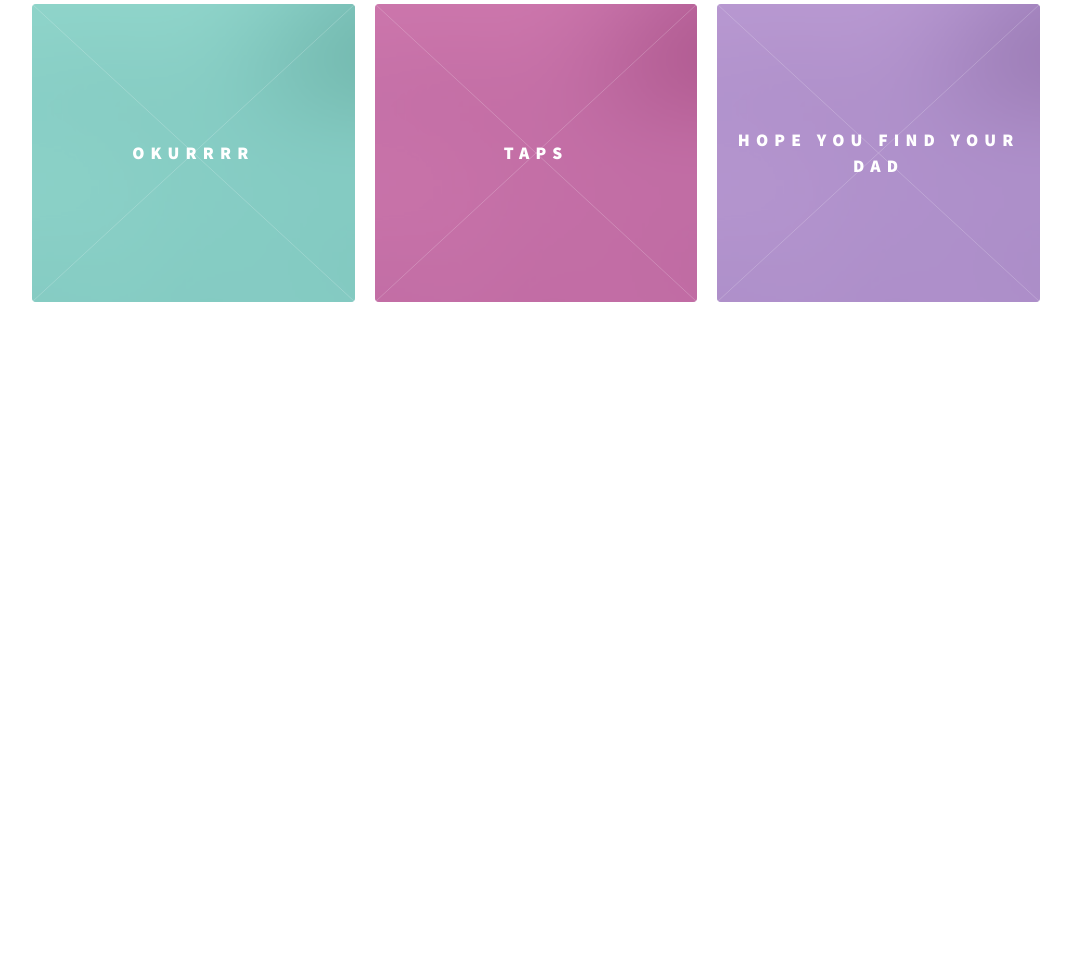
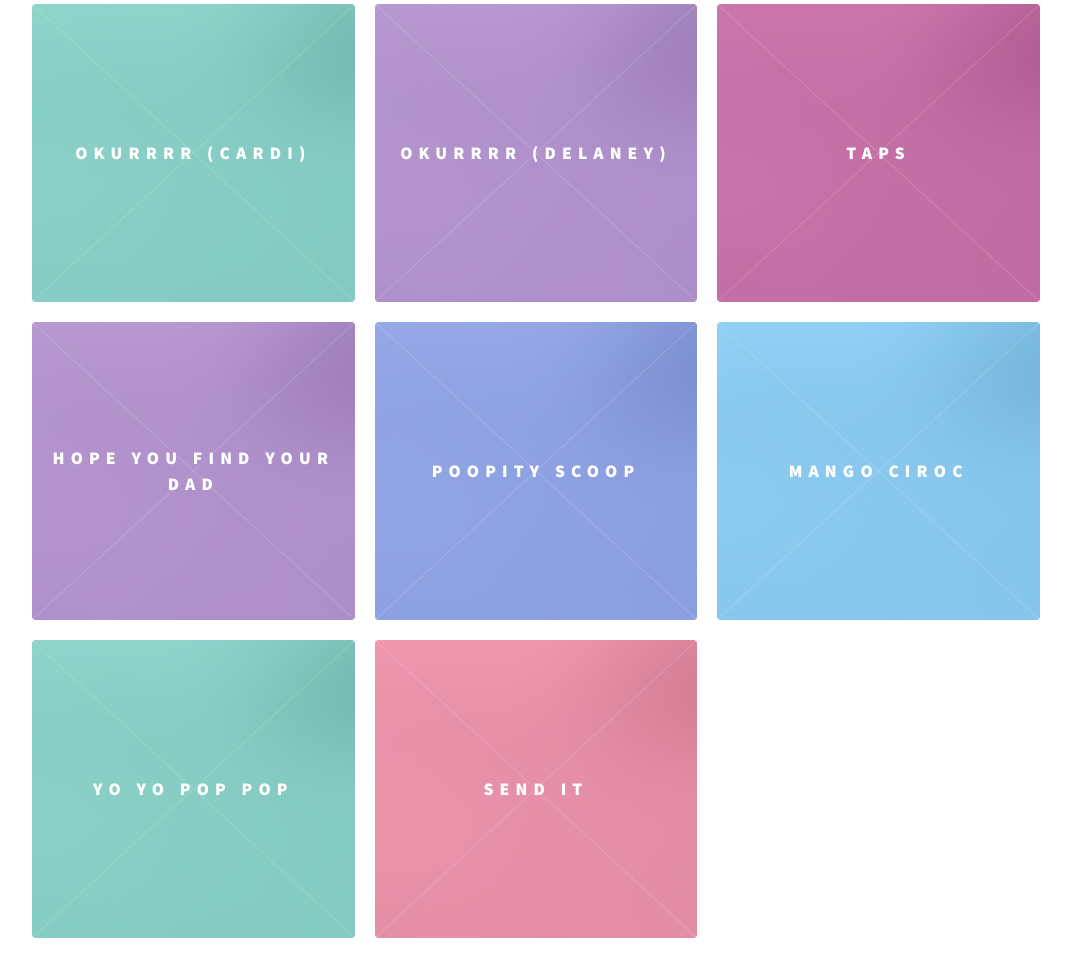
Before and after one commit to davebokil/soundboard, a website: page public/index.html in a window 1280 px wide. Shown: the part 415-1392 px from the top of the page, without its empty margins (104-1175 px from the left). Before the commit the page ends 813 px from the top, so only its background shows below. Drawn offline with Linux system fonts and the light colour scheme.

Commit message:
few more buttons

```diff
--- a/public/index.html
+++ b/public/index.html
@@ -14,7 +14,12 @@
     <audio id="smellin" src="assets/audio/smellin.mp3"></audio>
     <audio id="cardib" src="assets/audio/cardib.mp3"></audio>
     <audio id="taps" src="assets/audio/taps.mp3"></audio>
-    <audio id="dad" src="assets/audio/dad.mp3"></audio>
+    <audio id="dad" src="assets/audio/dad2.mp3"></audio>
+    <audio id="kanye" src="assets/audio/kanye.mp3"></audio>
+    <audio id="mango" src="assets/audio/mango.mp3"></audio>
+    <audio id="pop" src="assets/audio/pop.mp3"></audio>
+    <audio id="send" src="assets/audio/sendit.mp3"></audio>
+    <audio id="delaneykur" src="assets/audio/delaneykur.mp3"></audio>
     <!-- Wrapper -->
     <div id="wrapper">
         <!-- Main -->
@@ -54,7 +59,15 @@
 													<img src="assets/images/pic05.jpg" alt="" />
 												</span>
                         <a onclick="document.getElementById('cardib').play()">
-                            <h2>OKURRRR</h2>
+                            <h2>OKURRRR (CARDI)</h2>
+                        </a>
+                    </article>
+                    <article class="style5">
+                        <span class="image">
+                            <img src="assets/images/pic05.jpg" alt="" />
+                        </span>
+                        <a onclick="document.getElementById('delaneykur').play()">
+                            <h2>OKURRRR (DELANEY)</h2>
                         </a>
                     </article>
                     <article class="style4">
@@ -73,62 +86,39 @@
                             <h2>HOPE YOU FIND YOUR DAD</h2>
                         </a>
                     </article>
-                    <!-- <article class="style6">
+                    <article class="style6">
                         <span class="image">
-													<img src="assets/images/pic06.jpg" alt="" />
-												</span>
-                        <a href="generic.html">
-                            <h2>Veroeros</h2>
-                            <div class="content">
-                                <p>Sed nisl arcu euismod sit amet nisi lorem etiam dolor veroeros et feugiat.</p>
-                            </div>
+                            <img src="assets/images/pic05.jpg" alt="" />
+                        </span>
+                        <a onclick="document.getElementById('kanye').play()">
+                            <h2>POOPITY SCOOP</h2>
                         </a>
                     </article>
                     <article class="style2">
                         <span class="image">
-													<img src="assets/images/pic07.jpg" alt="" />
-												</span>
-                        <a href="generic.html">
-                            <h2>Ipsum</h2>
-                            <div class="content">
-                                <p>Sed nisl arcu euismod sit amet nisi lorem etiam dolor veroeros et feugiat.</p>
-                            </div>
+                            <img src="assets/images/pic05.jpg" alt="" />
+                        </span>
+                        <a onclick="document.getElementById('mango').play()">
+                            <h2>MANGO CIROC</h2>
                         </a>
                     </article>
                     <article class="style3">
                         <span class="image">
-													<img src="assets/images/pic08.jpg" alt="" />
-												</span>
-                        <a href="generic.html">
-                            <h2>Dolor</h2>
-                            <div class="content">
-                                <p>Sed nisl arcu euismod sit amet nisi lorem etiam dolor veroeros et feugiat.</p>
-                            </div>
+                            <img src="assets/images/pic05.jpg" alt="" />
+                        </span>
+                        <a onclick="document.getElementById('pop').play()">
+                            <h2>YO YO POP POP</h2>
                         </a>
                     </article>
                     <article class="style1">
                         <span class="image">
-													<img src="assets/images/pic09.jpg" alt="" />
-												</span>
-                        <a href="generic.html">
-                            <h2>Nullam</h2>
-                            <div class="content">
-                                <p>Sed nisl arcu euismod sit amet nisi lorem etiam dolor veroeros et feugiat.</p>
-                            </div>
+                            <img src="assets/images/pic05.jpg" alt="" />
+                        </span>
+                        <a onclick="document.getElementById('send').play()">
+                            <h2>SEND IT</h2>
                         </a>
                     </article>
-                    <article class="style5">
-                        <span class="image">
-													<img src="assets/images/pic10.jpg" alt="" />
-												</span>
-                        <a href="generic.html">
-                            <h2>Ultricies</h2>
-                            <div class="content">
-                                <p>Sed nisl arcu euismod sit amet nisi lorem etiam dolor veroeros et feugiat.</p>
-                            </div>
-                        </a>
-                    </article>
-                    <article class="style6">
+                    <!-- <article class="style6">
                         <span class="image">
 													<img src="assets/images/pic11.jpg" alt="" />
 												</span>
```
Also changed, not shown: 8 other files.
